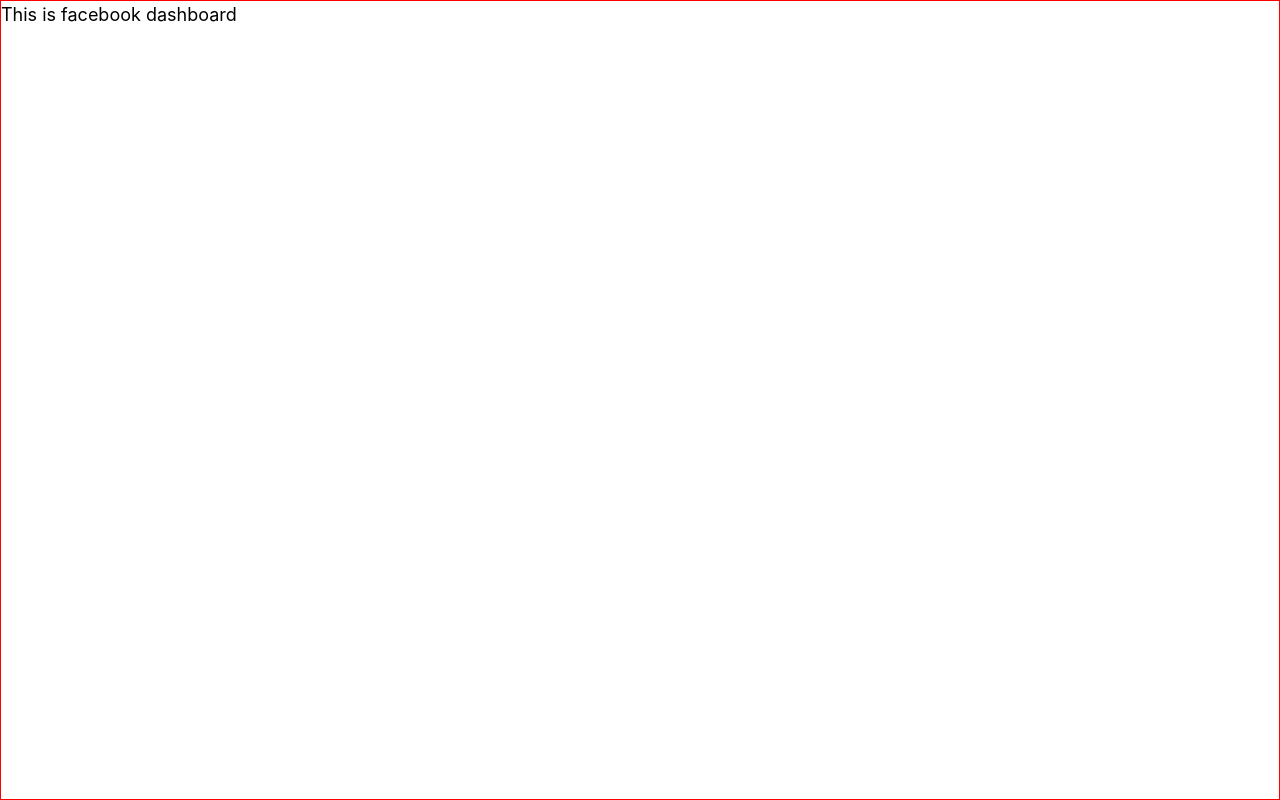
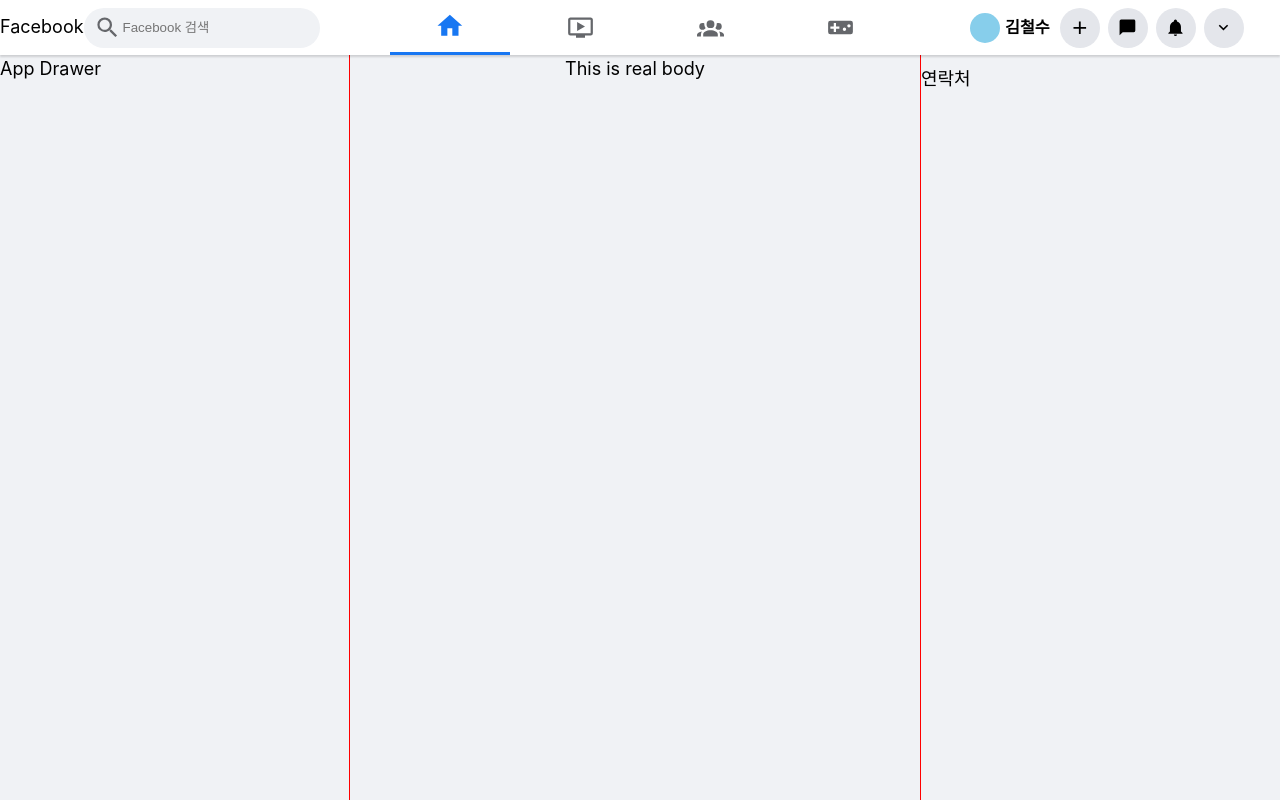
Before and after one commit to h32109/42front, a Next.js app in the folder cms-web/: page /dashboard in a window 1280 px wide. Built offline with nearby package versions, Linux system fonts and the light colour scheme.

Commit message:
Make Header and Body component
Header looks good now but Body component needs to be done

```diff
--- /dev/null
+++ b/cms-web/components/body/appDrawer/index.tsx
@@ -0,0 +1,15 @@
+import React from "react";
+import styled from "@emotion/styled";
+
+const AppDrawer = () => {
+  return <AppDrawerDiv>App Drawer</AppDrawerDiv>;
+};
+
+const AppDrawerDiv = styled.div`
+  width: 350px;
+  height: 100%;
+
+  border-right: 1px solid red;
+`;
+
+export default AppDrawer;
--- /dev/null
+++ b/cms-web/components/body/friendDrawer/index.tsx
@@ -0,0 +1,16 @@
+import React from "react";
+import styled from "@emotion/styled";
+
+const FriendDrawer = () => {
+  return <FriendDrawerDiv>연락처</FriendDrawerDiv>;
+};
+
+const FriendDrawerDiv = styled.div`
+  width: 360px;
+  height: 100%;
+
+  padding-top: 10px;
+  border-left: 1px solid red;
+`;
+
+export default FriendDrawer;
--- /dev/null
+++ b/cms-web/components/body/index.tsx
@@ -0,0 +1,26 @@
+import styled from "@emotion/styled";
+import AppDrawer from "components/body/appDrawer";
+import FriendDrawer from "components/body/friendDrawer";
+
+const Body = () => {
+  return (
+    <BodyDiv>
+      <AppDrawer />
+      <BodyContent>This is real body</BodyContent>
+      <FriendDrawer />
+    </BodyDiv>
+  );
+};
+
+const BodyDiv = styled.div`
+  display: flex;
+  justify-content: space-between;
+  height: 94%;
+  width: 100%;
+
+  background-color: rgb(240, 242, 245);
+`;
+
+const BodyContent = styled.div``;
+
+export default Body;
--- /dev/null
+++ b/cms-web/components/header/index.tsx
@@ -0,0 +1,167 @@
+import React from "react";
+import styled from "@emotion/styled";
+import Icon from "@mdi/react";
+
+import { mdiMagnify } from "@mdi/js";
+import { mdiHome } from "@mdi/js";
+import { mdiTelevisionPlay } from "@mdi/js";
+import { mdiAccountGroup } from "@mdi/js";
+import { mdiGamepadSquare } from "@mdi/js";
+
+import { mdiPlus } from "@mdi/js";
+import { mdiMessage } from "@mdi/js";
+import { mdiBell } from "@mdi/js";
+import { mdiChevronDown } from "@mdi/js";
+
+const Header = () => {
+  return (
+    <HeaderDiv>
+      {/* <img src={facebookLogo} alt="Facebook" /> */}
+      <LogoAndSearch>
+        <HeaderLogo>Facebook</HeaderLogo>
+        <HeaderSearch>
+          <Icon path={mdiMagnify} color="rgb(101, 103, 107)" size={1} />
+          <input type="text" placeholder="Facebook 검색" />
+        </HeaderSearch>
+      </LogoAndSearch>
+
+      <HeaderApps>
+        <IconWrapperActive>
+          <Icon path={mdiHome} color="rgb(24, 119, 242)" size={1.1} />
+        </IconWrapperActive>
+        <IconWrapper>
+          <Icon path={mdiTelevisionPlay} color="rgb(101, 103, 107)" size={1} />
+        </IconWrapper>
+        <IconWrapper>
+          <Icon path={mdiAccountGroup} color="rgb(101, 103, 107)" size={1} />
+        </IconWrapper>
+        <IconWrapper>
+          <Icon path={mdiGamepadSquare} color="rgb(101, 103, 107)" size={1} />
+        </IconWrapper>
+      </HeaderApps>
+
+      <HeaderBtns>
+        <LoginUser>
+          <Avatar />
+          <UserName>김철수</UserName>
+        </LoginUser>
+
+        <BtnWrapper>
+          <Icon path={mdiPlus} color="black" size={0.8} />
+        </BtnWrapper>
+        <BtnWrapper>
+          <Icon path={mdiMessage} color="black" size={0.7} />
+        </BtnWrapper>
+        <BtnWrapper>
+          <Icon path={mdiBell} color="black" size={0.7} />
+        </BtnWrapper>
+        <BtnWrapper>
+          <Icon path={mdiChevronDown} color="black" size={0.7} />
+        </BtnWrapper>
+      </HeaderBtns>
+    </HeaderDiv>
+  );
+};
+
+const HeaderDiv = styled.div`
+  display: flex;
+  justify-content: space-between;
+  align-items: center;
+  height: 56px;
+  width: 100%;
+  box-shadow: 0 2px 2px rgba(0, 0, 0, 0.15);
+  z-index: 1;
+`;
+
+const LogoAndSearch = styled.div`
+  display: flex;
+  align-items: center;
+  width: 320px;
+  height: 80%;
+`;
+const HeaderLogo = styled.div``;
+
+const HeaderSearch = styled.div`
+  display: flex;
+  align-items: center;
+  width: 90%;
+  height: 90%;
+  padding: 0 10px;
+  border-radius: 20px;
+  background-color: rgb(240, 242, 245);
+
+  input {
+    width: 100px;
+    border: none;
+    background-color: rgba(0, 0, 0, 0);
+  }
+`;
+
+const HeaderApps = styled.div`
+  display: flex;
+  width: 520px;
+  height: 100%;
+  justify-content: space-around;
+  align-items: center;
+`;
+
+const IconWrapper = styled.div`
+  display: flex;
+  align-items: center;
+  justify-content: center;
+  width: 120px;
+  height: 100%;
+  cursor: pointer;
+
+  &:hover {
+    background-color: rgb(242, 242, 242);
+    border-radius: 10px;
+  }
+`;
+
+const IconWrapperActive = styled.div`
+  display: flex;
+  align-items: center;
+  justify-content: center;
+  width: 120px;
+  height: 100%;
+  cursor: pointer;
+
+  border-bottom: 3px solid rgb(24, 119, 242);
+`;
+
+const HeaderBtns = styled.div`
+  display: flex;
+  width: 310px;
+`;
+
+const BtnWrapper = styled.div`
+  display: flex;
+  align-items: center;
+  justify-content: center;
+  margin-right: 8px;
+
+  width: 40px;
+  height: 40px;
+  border-radius: 50%;
+  background-color: rgb(228, 230, 235);
+`;
+
+const LoginUser = styled.div`
+  display: flex;
+  align-items: center;
+`;
+const Avatar = styled.div`
+  border-radius: 50%;
+  width: 30px;
+  height: 30px;
+  background-color: skyblue;
+`;
+const UserName = styled.div`
+  font-size: 0.9rem;
+  font-weight: bold;
+  margin-left: 5px;
+  margin-right: 10px;
+`;
+
+export default Header;
--- a/cms-web/package.json
+++ b/cms-web/package.json
@@ -13,6 +13,8 @@
     "@apollo/client": "^3.3.15",
     "@emotion/react": "^11.1.5",
     "@emotion/styled": "^11.3.0",
+    "@mdi/js": "^5.9.55",
+    "@mdi/react": "^1.5.0",
     "@types/jest": "^26.0.22",
     "axios": "^0.21.1",
     "graphql": "^15.5.0",
--- a/cms-web/pages/dashboard.tsx
+++ b/cms-web/pages/dashboard.tsx
@@ -1,14 +1,23 @@
 import React from "react";
 import styled from "@emotion/styled";
 
+import Header from "components/header/index";
+import Body from "components/body";
+
 const dashboard = () => {
-  return <Dashboard>This is facebook dashboard</Dashboard>;
+  return (
+    <DashboardDiv>
+      <Header />
+      <Body />
+    </DashboardDiv>
+  );
 };
 
-const Dashboard = styled.div`
+const DashboardDiv = styled.div`
+  display: flex;
+  flex-direction: column;
   width: 100%;
   height: 100vh;
-  border: 1px solid red;
 `;
 
 export default dashboard;
```
Also changed, not shown: cms-web/img/f_logo_RGB-Blue_58.png (added), 1 other file (tests, documents, lock files or other folders).
